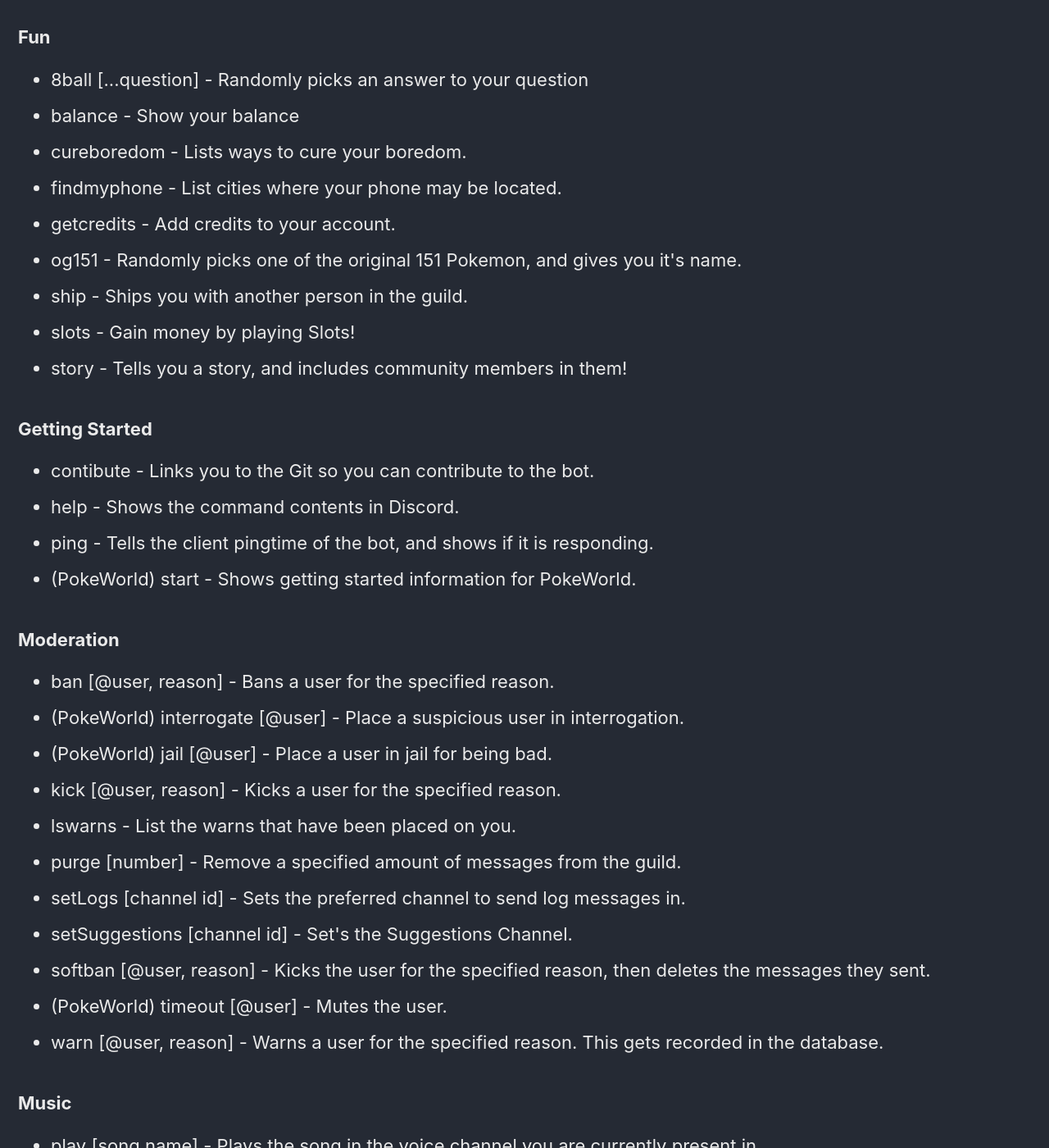
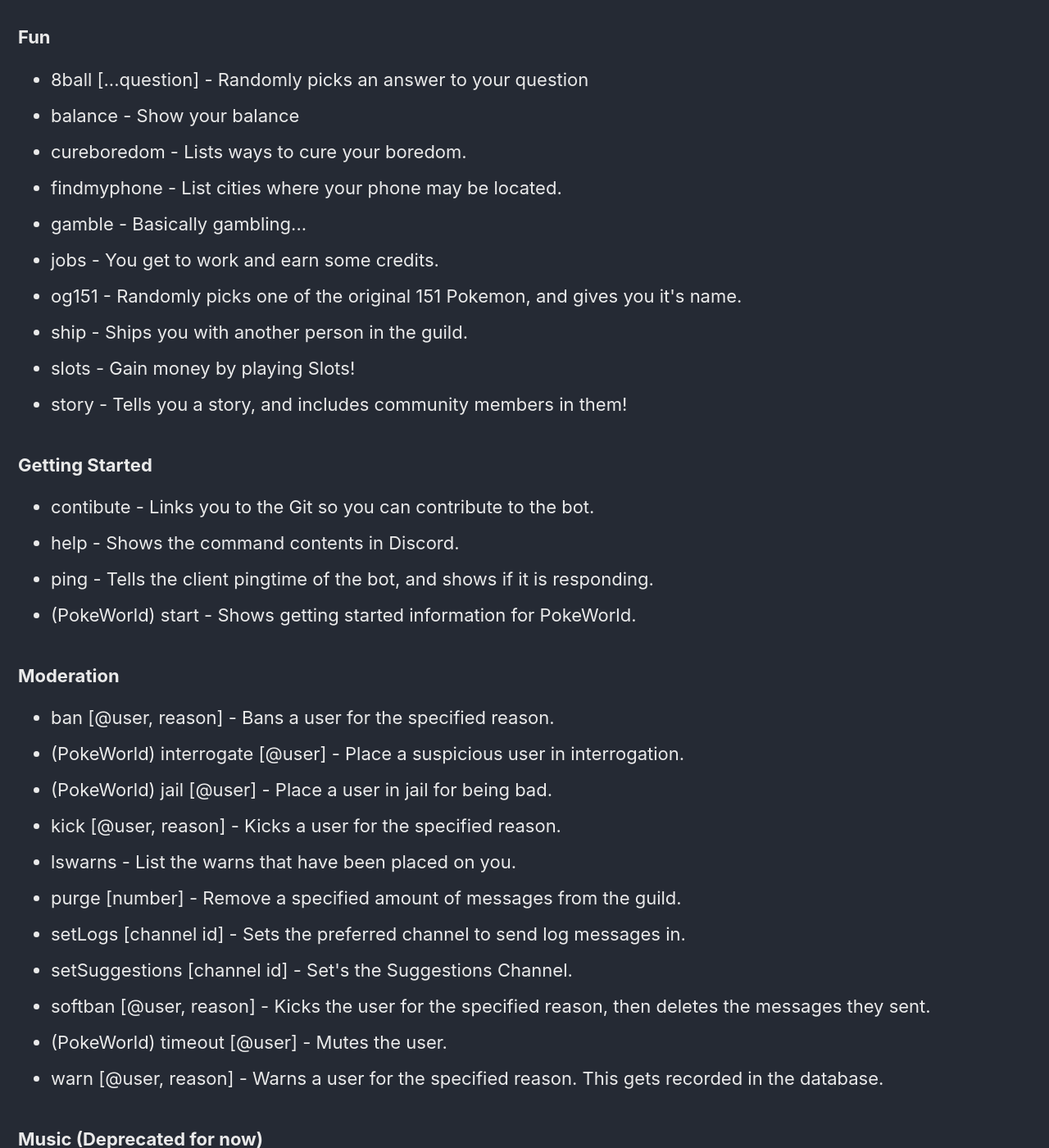
Before and after one commit to UniverseDevGroup/pokeworld-website, a Jekyll site: the page built from _pages/commands.html, in a window 1280 px wide and 1400 px high, scrolled down 528 px. Shown: the whole window at 82% size. Built offline with Jekyll 4.4.1, drawn with Linux system fonts in a browser that asks for light colours; cached includes are drawn as plain includes; nearby versions of some CDN libraries; some of the changed text lies outside the part shown.

Commit message:
updated commands

```diff
--- a/_pages/commands.html
+++ b/_pages/commands.html
@@ -15,7 +15,8 @@
               <li>balance - Show your balance</li>
               <li>cureboredom - Lists ways to cure your boredom.</li>
               <li>findmyphone - List cities where your phone may be located.</li>
-              <li>getcredits - Add credits to your account.</li>
+              <li>gamble - Basically gambling...</li>
+              <li>jobs - You get to work and earn some credits.</li>
               <li>og151 - Randomly picks one of the original 151 Pokemon, and gives you it's name.</li>
               <li>ship - Ships you with another person in the guild.</li>
               <li>slots - Gain money by playing Slots!</li>
@@ -42,7 +43,7 @@
                 <li>(PokeWorld) timeout [@user] - Mutes the user.</li>
                 <li>warn [@user, reason] - Warns a user for the specified reason. This gets recorded in the database.</li>
             </ul>
-            <h3>Music</h3>
+            <h3>Music (Deprecated for now)</h3>
             <ul>
                 <li>play [song name] - Plays the song in the voice channel you are currently present in.</li>
                 <li>skip - Skips the current song being played in the queue.</li>
```
Also changed, not shown: other parts of _pages/commands.html (+1 -1 lines).
